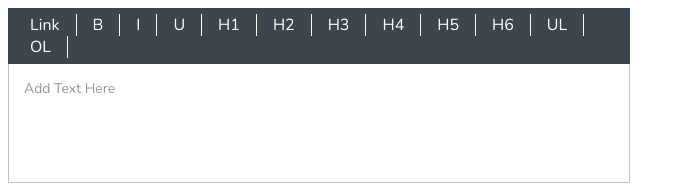
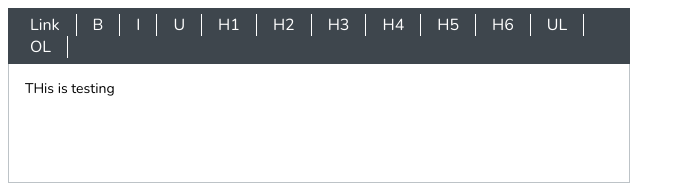
Before and after one commit to RichardHpa/react-draft-js-editor, a React (Create React App) app: page / in a window 1280 px wide. Shown: the top 184 px of the page, without its empty margins (0-685 px from the left). Built offline with nearby package versions, Linux system fonts and the light colour scheme.

Commit message:
fixed issue with using starting blocks

```diff
--- a/package.json
+++ b/package.json
@@ -1,6 +1,6 @@
 {
   "name": "rh-editor",
-  "version": "1.0.7",
+  "version": "1.0.8",
   "private": false,
   "license": "(ISC OR GPL-3.0)",
   "homepage": ".",
--- a/src/App.js
+++ b/src/App.js
@@ -3,12 +3,17 @@ import './app.css';
 
 import RhEditor from './Editor'
 
+const content = '{"blocks":[{"key":"a2h95","text":"THis is testing","type":"unstyled","depth":0,"inlineStyleRanges":[],"entityRanges":[],"data":{}}],"entityMap":{}}';
+
 const  App = () => {
     const [output, setValue] = useState();
 
     const handleRecieveContent = (value) => {
-        // console.log(value);
         setValue(value)
+    }
+
+    const handleRecieveEditorState = (state) => {
+
     }
 
 
@@ -16,8 +21,10 @@ const  App = () => {
         <div className="rhContainer">
             <div className="rhEdit">
                 <RhEditor
+                    startingBlocks={content}
                     showControls
                     recieveHtml={handleRecieveContent}
+                    recieveEditorState={handleRecieveEditorState}
                 />
             </div>
             <div className="rhOutput">
--- a/src/Editor/index.js
+++ b/src/Editor/index.js
@@ -59,6 +59,13 @@ class RhEditor extends Component {
                 focused: true
             })
         }
+        if(this.props.startingBlocks){
+            const blocksFromHTML = convertFromRaw(JSON.parse( this.props.startingBlocks));
+            let initial = EditorState.createWithContent(blocksFromHTML, decorators);
+            this.setState({
+                editorState: initial
+            })
+        }
     }
 
     toggleInlineStyle(inlineStyle){
@@ -95,7 +102,8 @@ class RhEditor extends Component {
             this.props.recieveHtml(convertedText);
         }
         if(this.props.recieveEditorState){
-            this.props.recieveEditorState(editorState);
+            const rawDraftContentState = JSON.stringify( convertToRaw(editorState.getCurrentContent()) );
+            this.props.recieveEditorState(rawDraftContentState);
         }
     }
 
```
Also changed, not shown: 2 other files (tests, documents, lock files or other folders).
